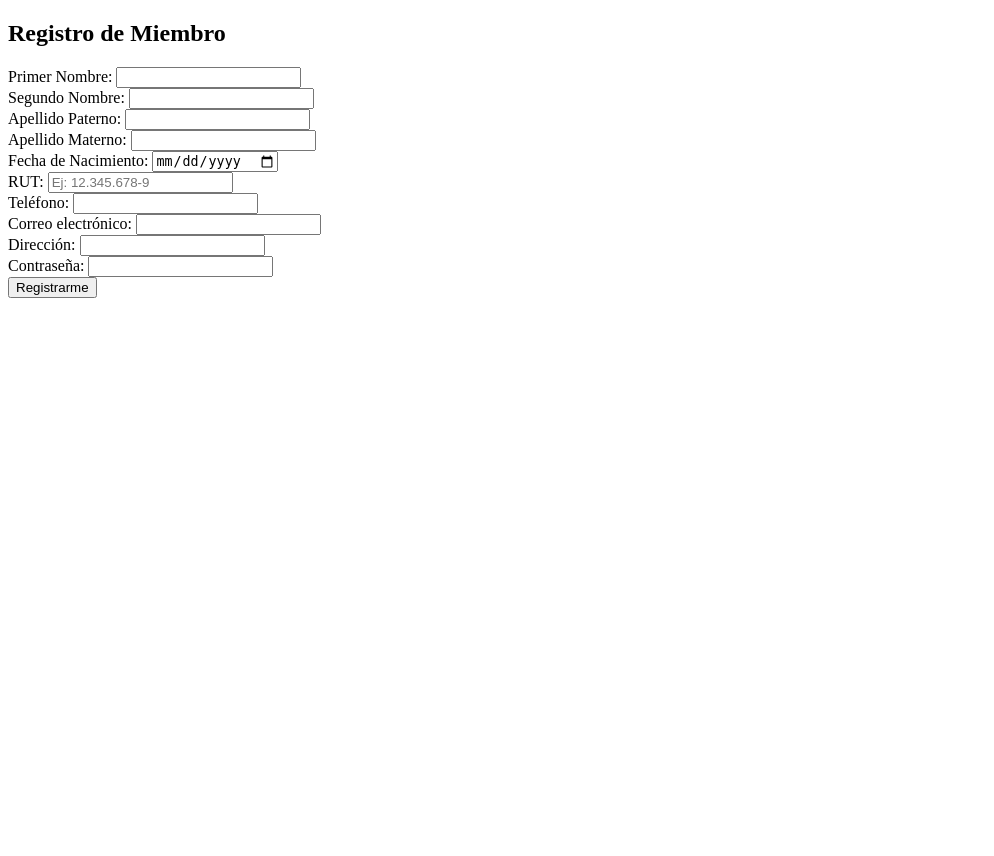
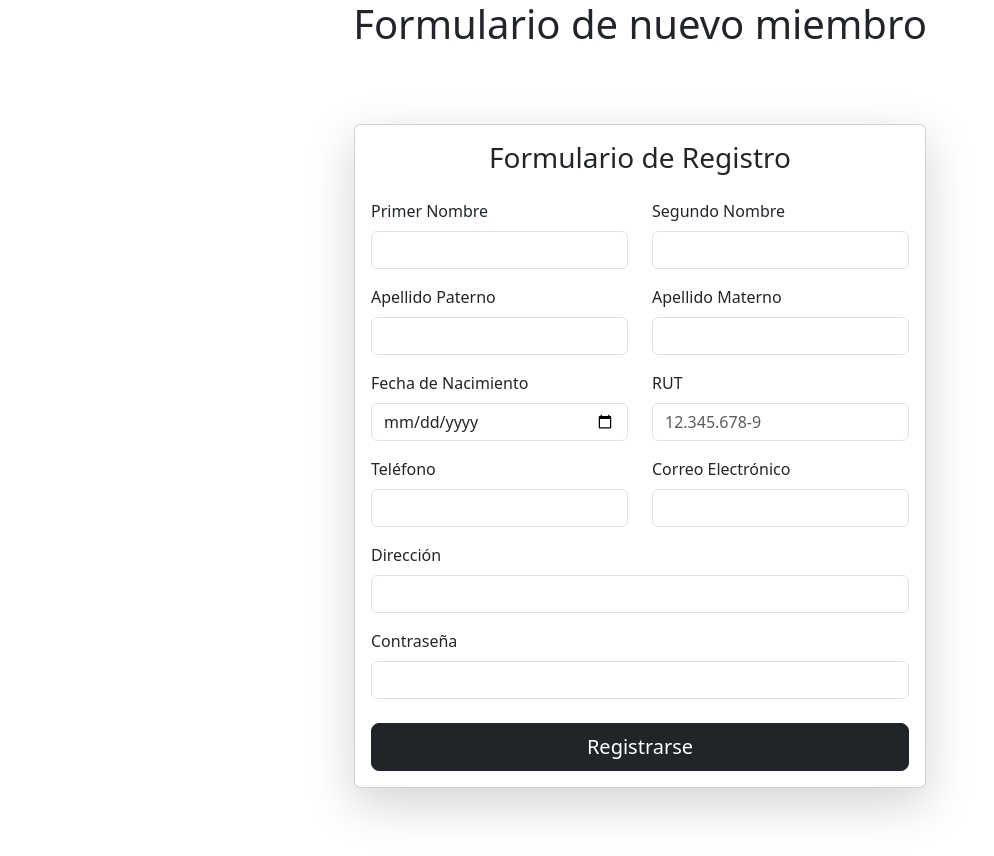
Before and after one commit to starlix234/heartcom, a PHP site: page /heartcom/registro.php in a window 1280 px wide. Shown: the whole page, without its empty margins (0-994 px from the left). Before the commit the page ends 298 px from the top, so only its background shows below. Run offline with PHP 8.4, Linux system fonts and the light colour scheme.

Commit message:
formulari estilizado y funcional

```diff
--- a/login.html
+++ b/login.html
@@ -28,7 +28,6 @@
 
 
     <main>
-
             <div class="login-wrapper">
     <div class="card login-card shadow-lg">
       <div class="card-body p-4">
--- a/registro.php
+++ b/registro.php
@@ -3,19 +3,36 @@
 <html lang="es">
 <head>
     <meta charset="UTF-8">
-<title>Registro de Vecino</title>
-</head>
+    <title>Registro de Miembro</title>
+
+    <!-- Bootstrap 5 -->
+    <link href="https://cdn.jsdelivr.net/npm/bootstrap@5.3.3/dist/css/bootstrap.min.css" rel="stylesheet">
+
+    <!-- CSS Personalizado -->
+    <link rel="stylesheet" href="estilos.css">
+
+    <!-- Scripts de validación -->
     <script src="assets/js/verificar-formato-rut.js"></script>
     <script src="assets/js/validar-contrasena.js"></script>
     <script src="assets/js/verificar-formato-correo.js"></script>
+</head>
 <body>
 
-<h2>Registro de Miembro</h2>
+<!-- TÍTULO -->
+<header class="text-center">
+    <h1 class="titulo">Formulario de nuevo miembro</h1>
+</header>
+<div class="container d-flex justify-content-center align-items-center min-vh-100">
+    <div class="card registro-card shadow-lg" >
+        <div class="card-body">
 
+            <h3 class="text-center mb-4">Formulario de Registro</h3>
+
+            <!-- MENSAJE DE ERROR -->
             <?php if (isset($_GET['error'])): ?>
-    <p style="color:red;">
+                <div class="alert alert-danger text-center">
                     <?= htmlspecialchars($_GET['error']) ?>
-    </p>
+                </div>
             <?php endif; ?>
 
             <form
@@ -24,70 +41,109 @@
                 onsubmit="return validarFormulario();"
             >
 
-    <label>Primer Nombre:</label>
-    <input type="text" name="p_nombre" required ><br>
+                <!-- NOMBRES -->
+                <div class="row mb-3">
+                    <div class="col-md-6">
+                        <label class="form-label">Primer Nombre</label>
+                        <input type="text" name="p_nombre" class="form-control" required>
+                    </div>
+                    <div class="col-md-6">
+                        <label class="form-label">Segundo Nombre</label>
+                        <input type="text" name="s_nombre" class="form-control" required>
+                    </div>
+                </div>
 
-    <label>Segundo Nombre:</label>
-    <input type="text" name="s_nombre" required><br>
+                <!-- APELLIDOS -->
+                <div class="row mb-3">
+                    <div class="col-md-6">
+                        <label class="form-label">Apellido Paterno</label>
+                        <input type="text" name="ap_paterno" class="form-control" required>
+                    </div>
+                    <div class="col-md-6">
+                        <label class="form-label">Apellido Materno</label>
+                        <input type="text" name="ap_materno" class="form-control" required>
+                    </div>
+                </div>
+                <!-- FECHA Y RUT -->
+                <div class="row mb-3">
+                    <div class="col-md-6">
+                        <label class="form-label">Fecha de Nacimiento</label>
+                        <input type="date" name="fecha_nac" id="fecha_nac" class="form-control" required>
+                    </div>
+                    <div class="col-md-6">
+                        <label class="form-label">RUT</label>
+                        <input type="text" name="rut" class="form-control"
+                               oninput="formatearRUT(this)"
+                               placeholder="12.345.678-9" required>
+                    </div>
+                </div>
 
-    <label>Apellido Paterno:</label>
-    <input type="text" name="ap_paterno" required><br>
+                <!-- TELÉFONO Y CORREO -->
+                <div class="row mb-3">
+                    <div class="col-md-6">
+                        <label class="form-label">Teléfono</label>
+                        <input type="text" name="telefono" class="form-control" required>
+                    </div>
+                    <div class="col-md-6">
+                        <label class="form-label">Correo Electrónico</label>
+                        <input type="email" name="correo" id="correo" class="form-control" required>
+                        <small id="errorCorreo" class="text-danger"></small>
+                    </div>
+                </div>
 
-    <label>Apellido Materno:</label>
-    <input type="text" name="ap_materno" required><br>
+                <!-- DIRECCIÓN -->
+                <div class="mb-3">
+                    <label class="form-label">Dirección</label>
+                    <input type="text" name="direccion" class="form-control" required>
+                </div>
 
-    <label>Fecha de Nacimiento:</label>
-    <input type="date" name="fecha_nac" id="fecha_nac" required><br>
+                <!-- CONTRASEÑA -->
+                <div class="mb-4">
+                    <label class="form-label">Contraseña</label>
+                    <input type="password" name="clave" class="form-control" required>
+                    <small id="errorPassword" class="text-danger"></small>
+                </div>
 
-    <label>RUT:</label>
-    <input type="text" name="rut" oninput="formatearRUT(this)" placeholder="Ej: 12.345.678-9" required><br>
+                <!-- BOTÓN -->
+                <div class="d-grid">
+                    <button type="submit" class="btn btn-dark btn-lg">
+                        Registrarse
+                    </button>
+                </div>
 
-    <label>Teléfono:</label>
-    <input type="text" name="telefono" required><br>
+            </form>
+        </div>
+    </div>
+</div>
 
-    <label>Correo electrónico:</label>
-    <input type="email" name="correo" id="correo" required>
-    <small id="errorCorreo" style="color:red;"></small><br>
-
-    <label>Dirección:</label>
-    <input type="text" name="direccion" required><br>
-
-    <label>Contraseña:</label>
-    <input type="password" name="clave" required>
-    <small id="errorPassword" style="color:red;"></small><br>
-
-    <button type="submit">Registrarme</button>
-</form>
-    <!--Script de validación de formulario -->
+<!-- VALIDACIONES -->
 <script>
 function validarFormulario() {
-        // Validar formato de correo
+
+    // Correo
     const correo = document.getElementById("correo").value;
     const errorCorreo = document.getElementById("errorCorreo");
 
     if (!verificarFormatoCorreo(correo)) {
         errorCorreo.textContent =
-                "Solo se permiten correos con dominio @gmail.com o @hotmail.com";
+            "Solo se permiten correos @gmail.com o @hotmail.com";
         return false;
     }
-
     errorCorreo.textContent = "";
 
-        // Validar formato de contraseña
+    // Contraseña
     const password = document.querySelector("input[name='clave']").value;
     const errorPassword = document.getElementById("errorPassword");
 
     if (!validarPassword(password)) {
         errorPassword.textContent =
-                "La contraseña debe tener entre 5 y 15 caracteres, incluir mayúscula, minúscula y número.";
+            "Debe tener 5–15 caracteres, mayúscula, minúscula y número.";
         return false;
-        } else {
+    }
     errorPassword.textContent = "";
-        }
 
-        // Validar mayoría de edad
+    // Edad
     const fechaNac = document.getElementById("fecha_nac").value;
-
     if (fechaNac) {
         const hoy = new Date();
         const nacimiento = new Date(fechaNac);
@@ -97,6 +153,7 @@
         if (m < 0 || (m === 0 && hoy.getDate() < nacimiento.getDate())) {
             edad--;
         }
+
         if (edad < 18) {
             alert("Debes ser mayor de 18 años");
             return false;
@@ -104,8 +161,9 @@
     }
     return true;
 }
-
 </script>
 
+<!-- Bootstrap JS -->
+<script src="https://cdn.jsdelivr.net/npm/bootstrap@5.3.3/dist/js/bootstrap.bundle.min.js"></script>
 </body>
 </html>
```
Lines whose indentation alone changed are shown as unchanged.
